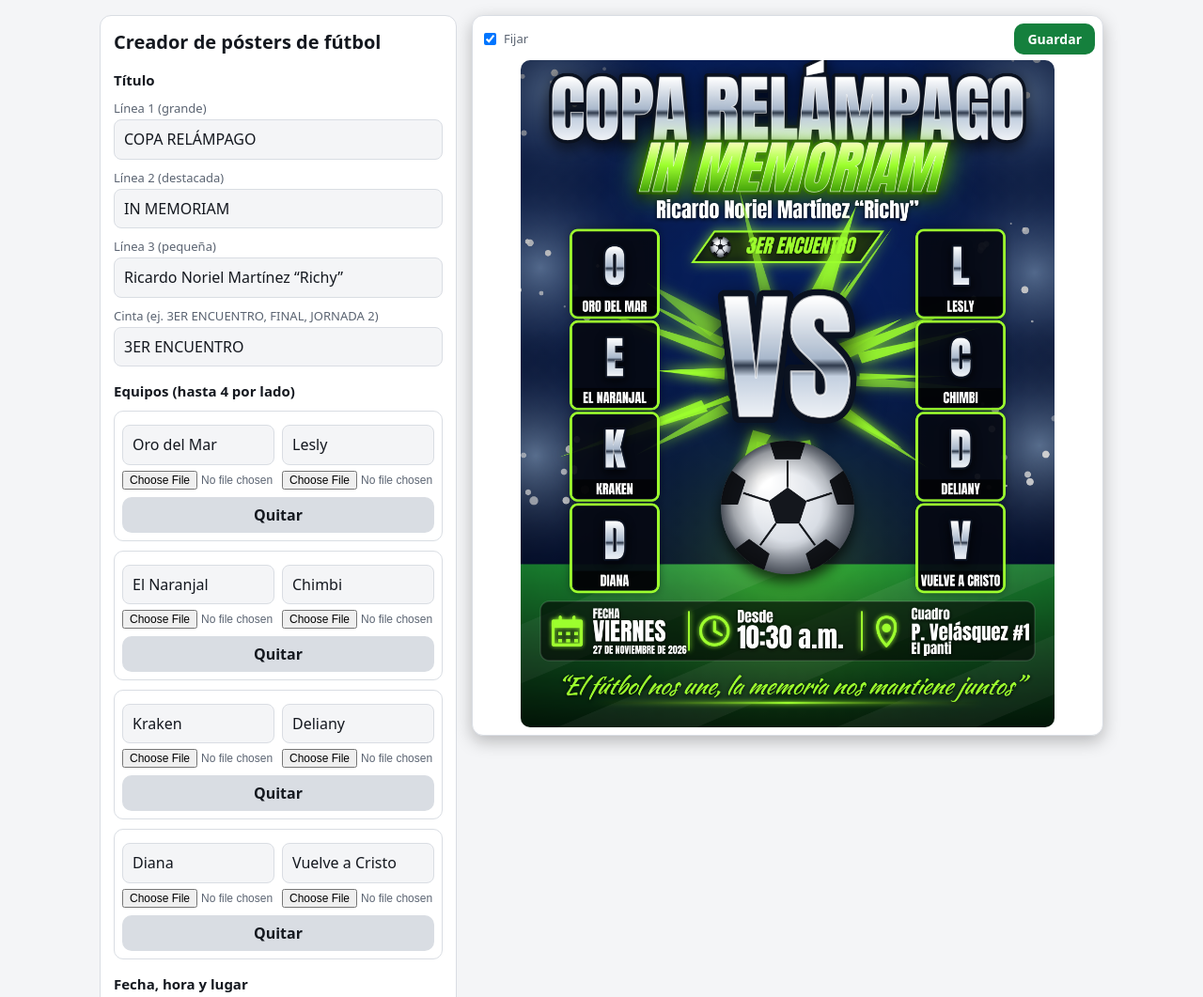
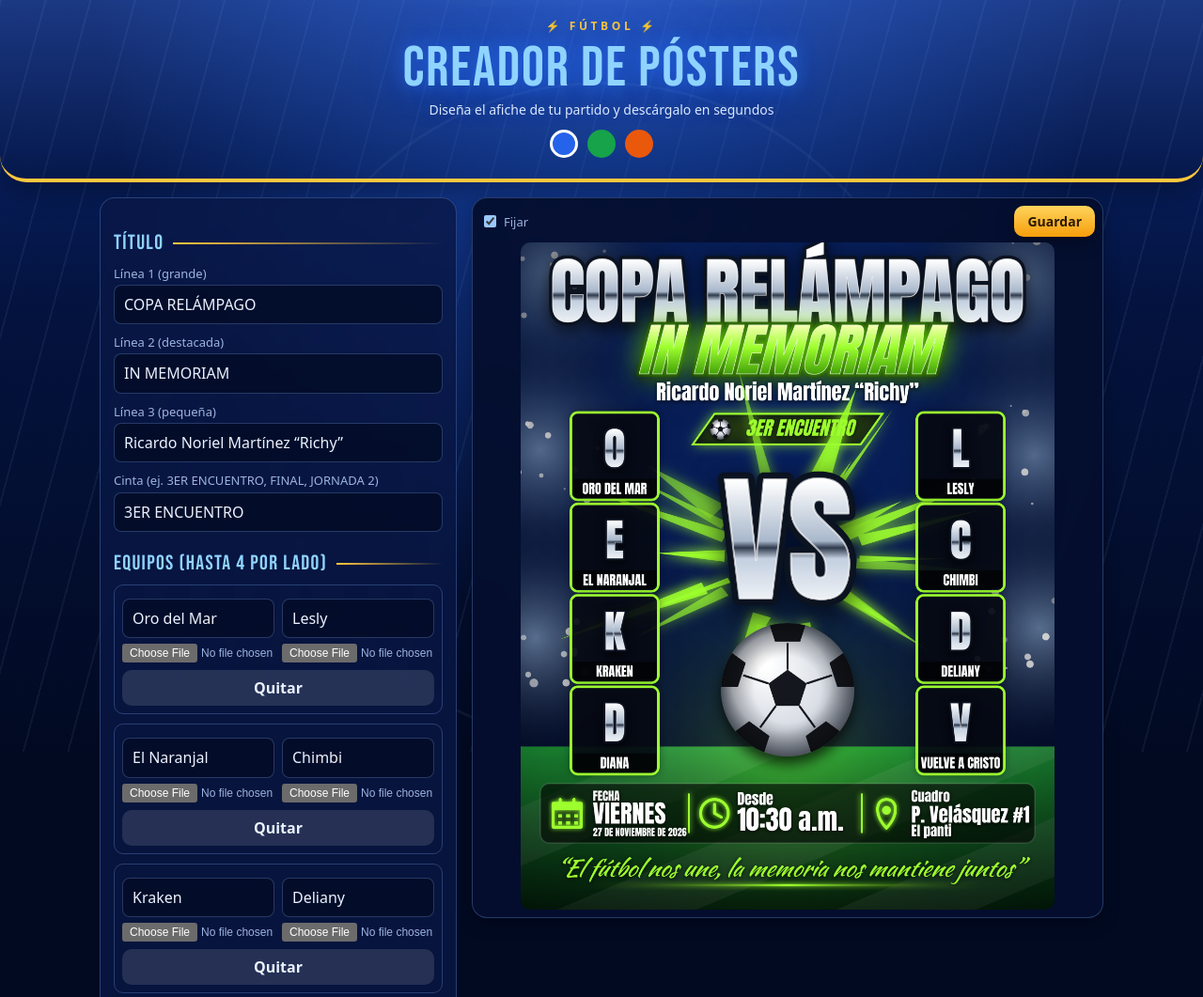
Before and after one commit to SAKI15R/johannes.03.github.io, a plain HTML site: page index.html in a window 1280 px wide. Shown: the top 1061 px of the page at 94% size. Drawn offline with Linux system fonts and the light colour scheme.

Commit message:
Add files via upload

```diff
--- a/app.js
+++ b/app.js
@@ -1,3 +1,8 @@
+// ===== FONDOS PREDETERMINADOS =====
+// Sube tus imagenes junto a index.html y escribe aqui sus nombres (hasta 10 o mas).
+// Si una imagen no existe, simplemente no aparece en la galeria.
+var FONDOS=['fondo-1.jpg','fondo-2.jpg','fondo-3.jpg','fondo-4.jpg','fondo-5.jpg','fondo-6.jpg','fondo-7.jpg','fondo-8.jpg','fondo-9.jpg','fondo-10.jpg'];
+// ===================================
 (function(){
 var $=function(i){return document.getElementById(i)};
 var cv=$('cv'),ctx=cv.getContext('2d'),W=1080,H=1350,M=[],bgimg=null;
@@ -50,7 +55,7 @@ function bg(){
   var k=$('fondo').value,c1=$('c1').value,c2=$('c2').value,c3=$('c3').value,i;seed=7;
   if(k==='foto'&&bgimg){
     var s=Math.max(W/bgimg.width,H/bgimg.height);ctx.drawImage(bgimg,(W-bgimg.width*s)/2,(H-bgimg.height*s)/2,bgimg.width*s,bgimg.height*s);
-    var g=ctx.createLinearGradient(0,0,0,H);g.addColorStop(0,'rgba(0,0,0,.55)');g.addColorStop(.5,'rgba(0,0,0,.35)');g.addColorStop(1,'rgba(0,0,0,.8)');ctx.fillStyle=g;ctx.fillRect(0,0,W,H);return;
+    var g=ctx.createLinearGradient(0,0,0,H);var ok=$('osc').value/50;g.addColorStop(0,'rgba(0,0,0,'+Math.min(1,.55*ok)+')');g.addColorStop(.5,'rgba(0,0,0,'+Math.min(1,.35*ok)+')');g.addColorStop(1,'rgba(0,0,0,'+Math.min(1,.8*ok)+')');ctx.fillStyle=g;ctx.fillRect(0,0,W,H);return;
   }
   if(k==='relampago'){
     vgrad(c1,c2);
@@ -173,15 +178,30 @@ function addMatch(a,b){
 function loadFont(){try{Promise.all(['Anton','Bebas Neue','Black Ops One','Bangers','Russo One','Metal Mania','Racing Sans One','Kaushan Script','Permanent Marker'].map(function(f){return document.fonts.load('40px "'+f+'"','ABCÑÁÉÍÓÚ 0123')})).then(draw)}catch(e){}}
 $('add').addEventListener('click',function(){addMatch('','')});
 $('fondo').addEventListener('change',function(){setPre(this.value);draw()});
-$('foto').addEventListener('change',function(){readImg(this.files[0],function(im){bgimg=im;$('fondo').value='foto';draw()})});
-['t1','t2','t3','cinta','fecha','hora','pref','etq','lugar','lugar2','lema','fuenteLema','fuente','spons','c1','c2','c3','efecto','efecto2','forma','oNames','oBall','oStreak','sLogo','sName','sTit'].forEach(function(i){$(i).addEventListener('input',draw);$(i).addEventListener('change',draw)});
+$('foto').addEventListener('change',function(){readImg(this.files[0],function(im){bgimg=im;$('fondo').value='foto';[].forEach.call($('gal').children,function(x){x.classList.remove('on')});draw()})});
+['t1','t2','t3','cinta','fecha','hora','pref','etq','lugar','lugar2','lema','fuenteLema','fuente','spons','c1','c2','c3','efecto','efecto2','forma','oNames','oBall','oStreak','sLogo','sName','sTit','osc'].forEach(function(i){$(i).addEventListener('input',draw);$(i).addEventListener('change',draw)});
 $('fuente').addEventListener('change',loadFont);
-function guardar(){drawNow();var u=cv.toDataURL('image/png');$('out').src=u;$('dl').href=u;$('modal').style.display='flex'}
+function guardar(){drawNow();var u;try{u=cv.toDataURL('image/png')}catch(e){alert('Para guardar con los fondos predeterminados, la página debe estar subida a internet (no abierta desde el archivo).');return}$('out').src=u;$('dl').href=u;$('modal').style.display='flex'}
 $('gen').addEventListener('click',guardar);$('gen2').addEventListener('click',guardar);
 $('cl').addEventListener('click',function(){$('modal').style.display='none'});
 $('modal').addEventListener('click',function(e){if(e.target===this)this.style.display='none'});
 $('fijar').addEventListener('change',function(){$('prev').classList.toggle('nofix',!this.checked)});
 $('pv').addEventListener('input',function(){document.documentElement.style.setProperty('--pv',this.value)});
 addMatch('Oro del Mar','Lesly');addMatch('El Naranjal','Chimbi');addMatch('Kraken','Deliany');addMatch('Diana','Vuelve a Cristo');
+FONDOS.forEach(function(src,i){
+  var b=document.createElement('button');b.type='button';b.title='Fondo '+(i+1);
+  var im=new Image();im.alt='Fondo '+(i+1);im.loading='lazy';
+  im.onload=function(){$('galt').style.display='block'};
+  im.onerror=function(){b.remove()};
+  im.src=src;b.appendChild(im);
+  b.addEventListener('click',function(){
+    var big=new Image();
+    big.onload=function(){bgimg=big;$('fondo').value='foto';[].forEach.call($('gal').children,function(x){x.classList.remove('on')});b.classList.add('on');draw()};
+    big.src=src});
+  $('gal').appendChild(b)});
+function setTema(t){document.documentElement.setAttribute('data-tema',t);[].forEach.call(document.querySelectorAll('.dots button'),function(b){b.classList.toggle('on',b.getAttribute('data-t')===t)});try{localStorage.setItem('tema',t)}catch(e){}}
+[].forEach.call(document.querySelectorAll('.dots button'),function(b){b.addEventListener('click',function(){setTema(b.getAttribute('data-t'))})});
+var tt='azul';try{tt=localStorage.getItem('tema')||'azul'}catch(e){}
+setTema(tt);
 window.addEventListener('load',loadFont);
 })();
--- a/index.html
+++ b/index.html
@@ -6,10 +6,10 @@
 <title>Creador de pósters de fútbol</title>
 <link rel="stylesheet" href="https://fonts.googleapis.com/css2?family=Anton&family=Bebas+Neue&family=Black+Ops+One&family=Bangers&family=Russo+One&family=Metal+Mania&family=Racing+Sans+One&family=Kaushan+Script&family=Permanent+Marker&display=swap">
 <style>
-:root{--bg:#f4f5f7;--card:#fff;--tx:#14181f;--mut:#5b6472;--bd:#d9dde3;--ac:#15803d;
+:root{--bg:#020a22;--card:rgba(10,24,70,.78);--tx:#eaf2ff;--mut:#9db4e0;--bd:rgba(125,175,255,.28);--ac:#38bdf8;--g1:#0a2a7a;--g2:#04133f;--g3:#020a22;--glow:rgba(40,110,255,.55);--tc:#8fd3ff;color-scheme:dark;
 box-sizing:border-box;padding-top:env(safe-area-inset-top,0px);padding-bottom:env(safe-area-inset-bottom,0px)}
-@media (prefers-color-scheme:dark){:root:not([data-theme="light"]){--bg:#101319;--card:#1a1f28;--tx:#eef1f5;--mut:#9aa4b2;--bd:#2c3340;--ac:#22c55e}}
-:root[data-theme="dark"]{--bg:#101319;--card:#1a1f28;--tx:#eef1f5;--mut:#9aa4b2;--bd:#2c3340;--ac:#22c55e}
+:root[data-tema=verde]{--bg:#021a0c;--g1:#0b5d2e;--g2:#053a1c;--g3:#021a0c;--glow:rgba(34,197,94,.5);--tc:#9bf0b4;--ac:#4ade80;--card:rgba(6,45,24,.8);--bd:rgba(120,230,160,.28);--mut:#9fd4b0}
+:root[data-tema=naranja]{--bg:#1a0804;--g1:#9a3412;--g2:#4a1708;--g3:#1a0804;--glow:rgba(249,115,22,.5);--tc:#ffc08a;--ac:#fb923c;--card:rgba(66,24,8,.8);--bd:rgba(255,170,110,.28);--mut:#e0b393}
 *{box-sizing:border-box}
 html{scroll-padding-top:env(safe-area-inset-top,0px)}
 body{margin:0;background:var(--bg);color:var(--tx);font:16px/1.4 system-ui,-apple-system,"Segoe UI",Arial,sans-serif}
@@ -44,12 +44,40 @@ canvas{display:block;margin:0 auto;width:auto;height:auto;max-width:100%;max-hei
 .mb a{background:var(--ac);color:#fff}
 .mb button{background:#3a4352;color:#fff}
 html{-webkit-text-size-adjust:100%}
+#gal{display:grid;grid-template-columns:repeat(5,1fr);gap:6px}
+#gal button{padding:0;margin:0;border:3px solid transparent;border-radius:8px;overflow:hidden;background:var(--bd);aspect-ratio:4/5;width:100%}
+#gal button.on{border-color:var(--ac)}
+#gal img{width:100%;height:100%;object-fit:cover;display:block}
+
+body::before{content:"";position:fixed;inset:0;z-index:-1;background:radial-gradient(ellipse at 50% -10%,var(--glow),transparent 60%),repeating-linear-gradient(105deg,rgba(150,190,255,.07) 0 2px,transparent 2px 46px),linear-gradient(180deg,var(--g1) 0%,var(--g2) 40%,var(--g3) 100%)}
+body::after{content:"";position:fixed;left:50%;top:55%;width:min(90vw,700px);aspect-ratio:1;transform:translate(-50%,-50%);border:3px solid rgba(150,190,255,.07);border-radius:50%;z-index:-1;pointer-events:none}
+.hero{text-align:center;padding:20px 16px 22px;border-bottom:4px solid #ffc83d;border-radius:0 0 28px 28px;background:linear-gradient(180deg,rgba(255,255,255,.07),rgba(0,0,0,.12));box-shadow:0 8px 30px rgba(0,0,0,.35)}
+.hero small{display:block;color:#ffc83d;letter-spacing:.3em;font-size:12px;font-weight:700}
+.hero h1{margin:6px 0 4px;font:400 clamp(34px,9vw,60px)/1 "Bebas Neue",Impact,sans-serif;letter-spacing:.03em;color:var(--tc);text-shadow:0 0 18px var(--glow),0 0 42px var(--glow)}
+.hero p{margin:0;color:#dbe8ff;font-size:14px}
+.dots{display:flex;gap:10px;justify-content:center;margin-top:12px}
+.dots button{width:30px;height:30px;padding:0;margin:0;border-radius:50%;border:3px solid transparent;box-shadow:none}
+.dots button[data-t=azul]{background:#2563eb}.dots button[data-t=verde]{background:#16a34a}.dots button[data-t=naranja]{background:#ea580c}
+.dots button.on{border-color:#fff}
+.card{background:var(--card);-webkit-backdrop-filter:blur(6px);backdrop-filter:blur(6px);border-radius:16px}
+.prev{background:rgba(5,14,46,.94)}
+h2{font:400 22px/1.1 "Bebas Neue",Impact,sans-serif;letter-spacing:.06em;color:var(--tc);margin:22px 0 4px;display:flex;align-items:center;gap:10px}
+h2::after{content:"";flex:1;height:2px;background:linear-gradient(90deg,#ffc83d,transparent)}
+input[type=text],input[type=date],input[type=time],textarea,select{background:rgba(2,10,34,.7);border-color:var(--bd)}
+input[type=range]{accent-color:var(--ac)}
+button{background:var(--ac);color:#04133f;box-shadow:0 6px 18px rgba(0,0,0,.35)}
+button.sec{background:rgba(255,255,255,.12);color:var(--tx);box-shadow:none}
+#gen,#gen2{background:linear-gradient(180deg,#ffd45c,#f59e0b);color:#2b1a00}
+.mb a{background:linear-gradient(180deg,#ffd45c,#f59e0b);color:#2b1a00}
+.mb button{background:#3a4352;color:#fff}
+#gal button.on{border-color:#ffc83d}
 </style>
 </head>
 <body>
+<header class="hero"><small>⚡ FÚTBOL ⚡</small><h1>CREADOR DE PÓSTERS</h1><p>Diseña el afiche de tu partido y descárgalo en segundos</p>
+<div class="dots"><button type="button" data-t="azul" class="on" title="Azul"></button><button type="button" data-t="verde" title="Verde"></button><button type="button" data-t="naranja" title="Naranja"></button></div></header>
 <main>
 <section class="card">
-<h1>Creador de pósters de fútbol</h1>
 <h2>Título</h2>
 <label>Línea 1 (grande)</label><input type="text" id="t1" value="COPA RELÁMPAGO">
 <label>Línea 2 (destacada)</label><input type="text" id="t2" value="IN MEMORIAM">
@@ -81,7 +109,11 @@ html{-webkit-text-size-adjust:100%}
 <h2>Fondo</h2>
 <select id="fondo"><option value="relampago">Estadio relámpago</option><option value="clasico">Césped clásico</option><option value="estadio">Estadio de noche</option><option value="fuego">Fuego y brasas</option><option value="neon">Neón retro</option><option value="tormenta">Tormenta eléctrica</option><option value="oro">Oro y gloria</option><option value="foto">Mi propia foto</option></select>
 <label>Foto de fondo (para la opción “Mi propia foto”)</label>
+<label id="galt" style="display:none">Fondos predeterminados (toca uno)</label>
+<div id="gal"></div>
+<label>Subir mi propia foto</label>
 <input type="file" id="foto" accept="image/*">
+<label>Oscurecer foto de fondo</label><input type="range" id="osc" min="0" max="100" value="40">
 <div class="row"><div><label>Principal</label><input type="color" id="c1"></div><div><label>Oscuro</label><input type="color" id="c2"></div></div>
 <label>Acento</label><input type="color" id="c3">
 <button id="gen">Crear imagen para guardar</button>
```
Also changed, not shown: fondo-1.jpg (added), fondo-10.jpg (added), fondo-2.jpg (added), fondo-3.jpg (added), fondo-4.jpg (added), fondo-5.jpg (added), fondo-6.jpg (added), fondo-7.jpg (added), fondo-8.png (added), fondo-9.jpg (added).
